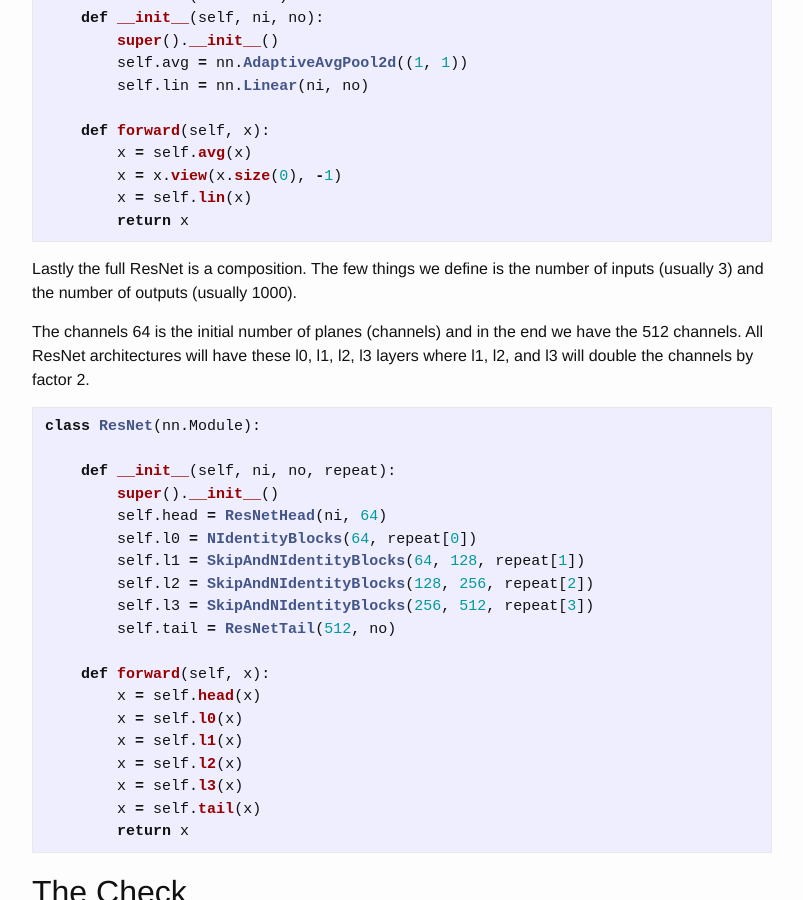
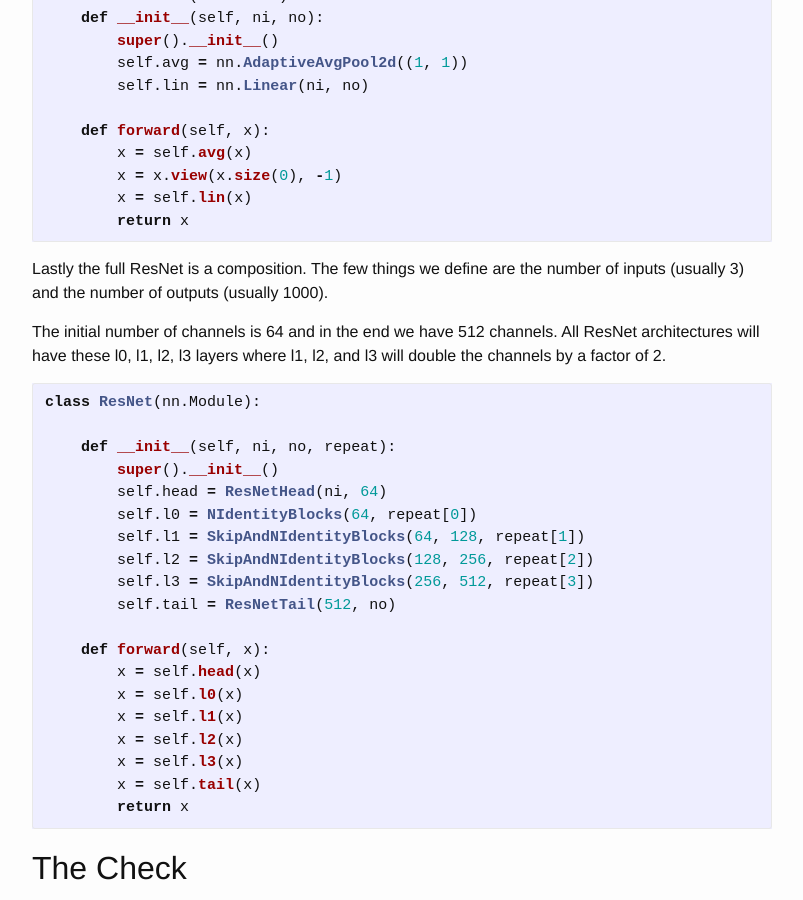
Before and after one commit to dejanbatanjac/dejanbatanjac.github.io, a Jekyll site: the page built from _posts/2020-07-09-Resnet from scratch.md, in a window 1280 px wide and 900 px high, scrolled down 2802 px. Shown: the whole window, without its empty margins (238-1041 px from the left). Built offline with Jekyll 4.4.1, drawn with Linux system fonts in a browser that asks for light colours; some of the changed text lies outside the part shown.

Commit message:
fix: spelling/typos in 2020-07-09-Resnet from scratch.md + update izveštaj.pdf
Report now 27 articles.

````diff
--- a/_posts/2020-07-09-Resnet from scratch.md
+++ b/_posts/2020-07-09-Resnet from scratch.md
@@ -26,7 +26,7 @@
 import torch.nn as nn
 
 class ResIdentity(nn.Module):
-  # so called identity block with empty skip connection
+  # so-called identity block with empty skip connection
   def __init__(self, ni): # in out channels
     super().__init__()
     self.conv1 = nn.Conv2d(ni, ni, kernel_size=3, stride=1, padding=1, bias=False)
@@ -73,7 +73,7 @@
 
 ```
 
-What we call basic blocks has two variants, first made by N identity blocks.
+What we call basic blocks have two variants, the first made of N identity blocks.
 
 ```python
 class NIdentityBlocks(nn.Module):
@@ -135,9 +135,9 @@
         return x
 ```
 
-Lastly the full ResNet is a composition. The few things we define is the number of inputs (usually 3) and the number of outputs (usually 1000).
+Lastly the full ResNet is a composition. The few things we define are the number of inputs (usually 3) and the number of outputs (usually 1000).
 
-The channels 64 is the initial number of planes (channels) and in the end we have the 512 channels. All ResNet architectures will have these l0, l1, l2, l3 layers where l1, l2, and l3 will double the channels by factor 2.
+The initial number of channels is 64 and in the end we have 512 channels. All ResNet architectures will have these l0, l1, l2, l3 layers where l1, l2, and l3 will double the channels by a factor of 2.
 
 ```python
 class ResNet(nn.Module):
````
Also changed, not shown: izveštaj.json (+14 -0 lines), 1 other file.
